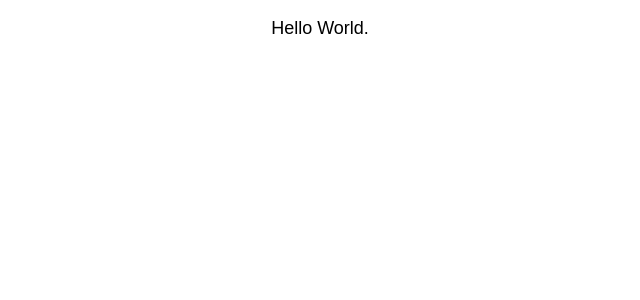
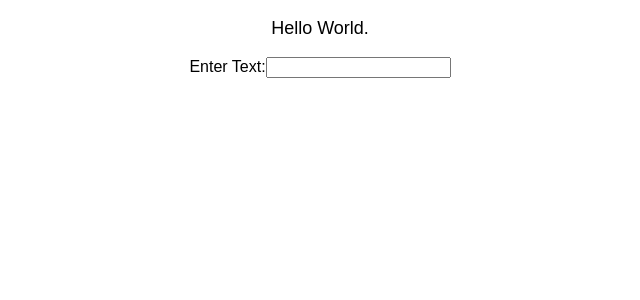
Before and after one commit to awesson/hieroglyph, a React app: page / in a window 1280 px wide. Shown: the top 300 px of the page, without its empty margins (320-960 px from the left). Built offline with nearby package versions, Linux system fonts and the light colour scheme.

Commit message:
Adding a text field
Testing more functionality

```diff
--- a/src/App.tsx
+++ b/src/App.tsx
@@ -1,5 +1,6 @@
 import React, { Component } from 'react';
 import './App.css';
+import TextInput from './TextInput'
 
 interface AppProps
 {
@@ -17,6 +18,7 @@ class App extends Component<AppProps, AppState>
         <p className="App-intro">
           Hello World.
         </p>
+        <TextInput />
       </div>
     );
   }
--- /dev/null
+++ b/src/TextInput.tsx
@@ -0,0 +1,36 @@
+import React, { Component } from 'react';
+
+interface TextInputProps
+{
+}
+
+interface TextInputState
+{
+    text: string
+}
+
+class TextInput extends Component<TextInputProps, TextInputState>
+{
+  constructor(props: TextInputProps) {
+    super(props);
+    this.state = {text: ''};
+
+    this.handleChange = this.handleChange.bind(this);
+  }
+
+  handleChange(event: React.FormEvent<HTMLInputElement>) {
+    this.setState({text: event.currentTarget.value});
+  }
+
+  render()
+  {
+    return (
+        <label>
+            Enter Text:
+            <input type="text" value={this.state.text} onChange={this.handleChange} />
+        </label>
+    );
+  }
+}
+
+export default TextInput;
```
